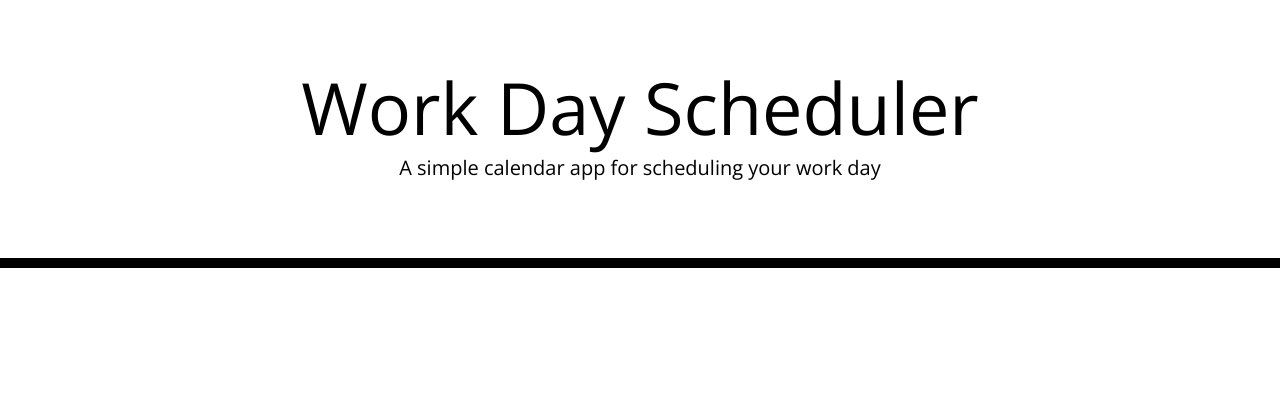
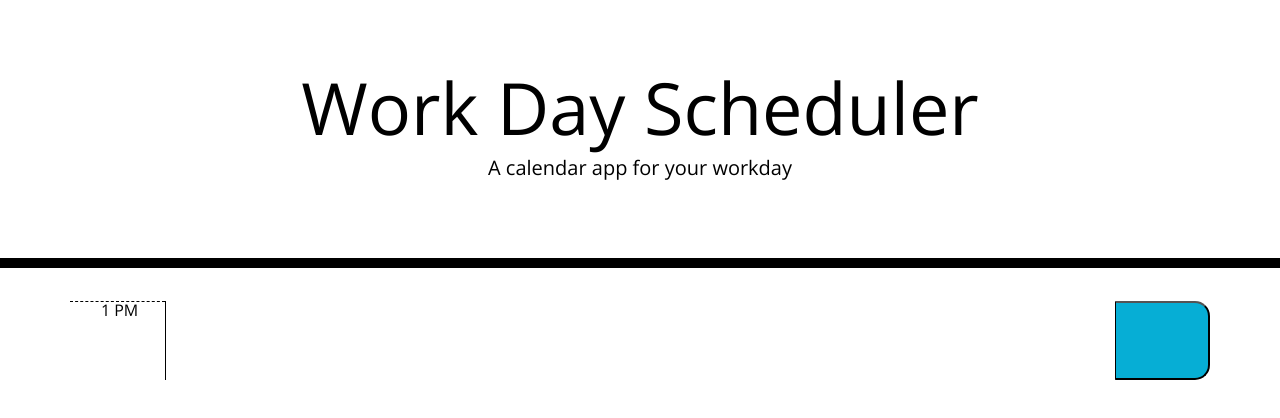
Before and after one commit to hintzetyson/Workday-Calendar, a plain HTML site: page index.html in a window 1280 px wide. Drawn offline with nearby package versions, Linux system fonts and the light colour scheme.

Commit message:
added script.js, first timeblock

```diff
--- a/index.html
+++ b/index.html
@@ -25,14 +25,19 @@
   <body>
     <header class="jumbotron">
       <h1 class="display-3">Work Day Scheduler</h1>
-      <p class="lead">A simple calendar app for scheduling your work day</p>
+      <p class="lead">A calendar app for your workday</p>
       <p id="currentDay" class="lead"></p>
     </header>
     <div class="container">
-      <!-- Timeblocks go here -->
+      <div class="row time-block" id="oneoclock">
+        <div class="col-md-1 hour"> 1 PM</div>
+        <textarea class="col-md-10 description"></textarea>
+        <button class="saveBtn col-md-1 "></button>
+      </div>
     </div>
 
     <script src="https://code.jquery.com/jquery-3.4.1.min.js"></script>
     <script src="https://cdnjs.cloudflare.com/ajax/libs/moment.js/2.24.0/moment.min.js"></script>
+    <script  src = "script.js"> </script>
   </body>
 </html>
```
Also changed, not shown: script.js (added).
